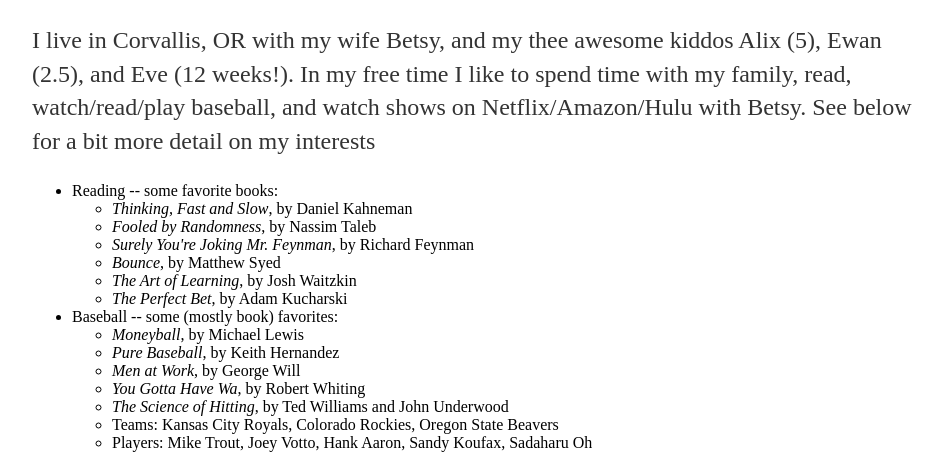
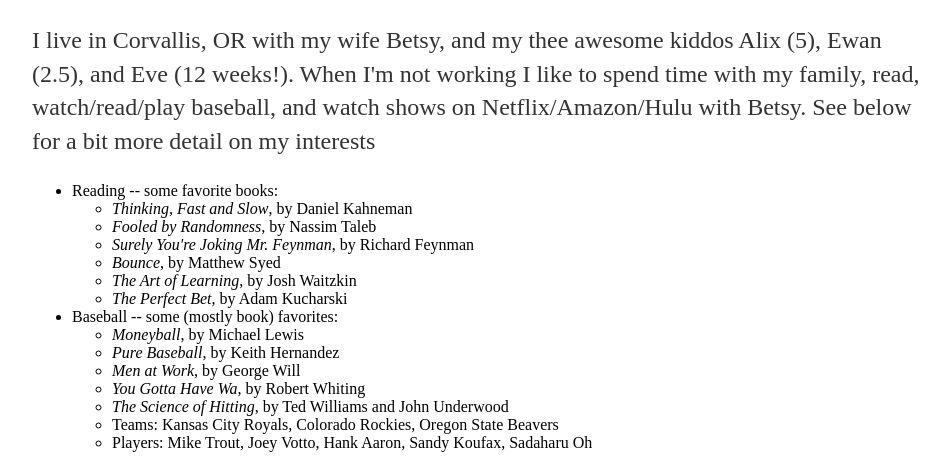
Before and after one commit to cwcomiskey/cwcomiskey.github.io, a Jekyll site: the page built from about/index.html, in a window 1280 px wide. Shown: the part 706-1174 px from the top of the page, without its empty margins (160-1109 px from the left). Built offline with Jekyll 4.4.1, drawn with Linux system fonts in a browser that asks for light colours; grey boxes are pictures that could not be loaded.

Commit message:
"when I'm not working", revert pic

```diff
--- a/about/index.html
+++ b/about/index.html
@@ -4,13 +4,13 @@
 ---
 
 		<div class="about">
-		<img src="./IMG_2858.jpg" alt="Me and the family" id="pic" align = "center" style="width:816px;height:612px;"/>
+		<img src="./IMG_8915" alt="Me and the family" id="pic" align = "center" style="width:816px;height:612px;"/>
 
 			<!-- <h1>About</h1> -->
 
 			<p> I live in Corvallis, OR with my wife Betsy,
 				and my thee awesome kiddos Alix (5), Ewan (2.5), and Eve (12 weeks!).
-				In my free time I like to spend time with my family, read, watch/read/play baseball, and watch shows on
+				When I'm not working I like to spend time with my family, read, watch/read/play baseball, and watch shows on
 				Netflix/Amazon/Hulu with Betsy. See below for a bit more detail on my interests
 			</p>
 
@@ -39,8 +39,6 @@
 				    </ul>
 		    </ul>
 
-		<img src="./IMG_2860.jpg" alt="Me and the family" id="pic" align = "center" style="width:816px;height:612px;"/>
-
 			<ul>
 				<li> <a href="https://cwcomiskey.github.io/"> Back to CV </a> </li>
 			</ul>
```
